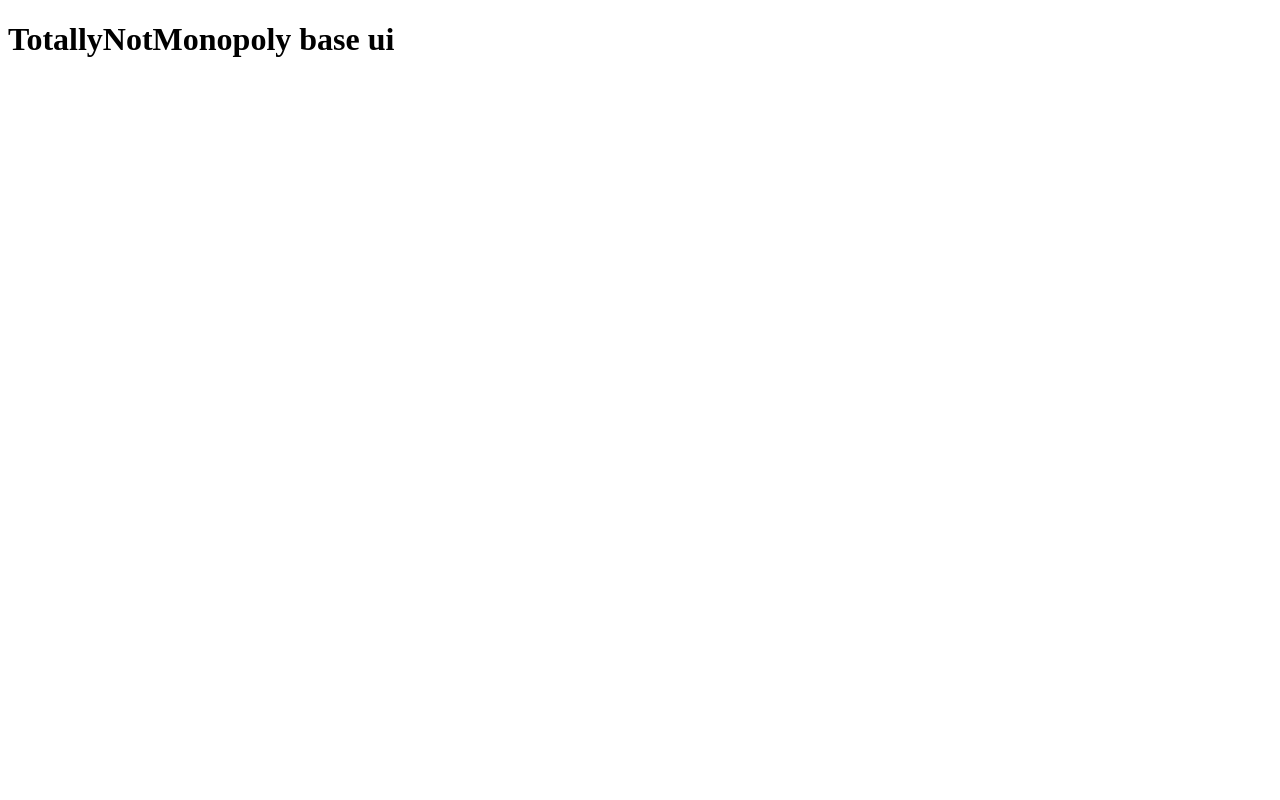
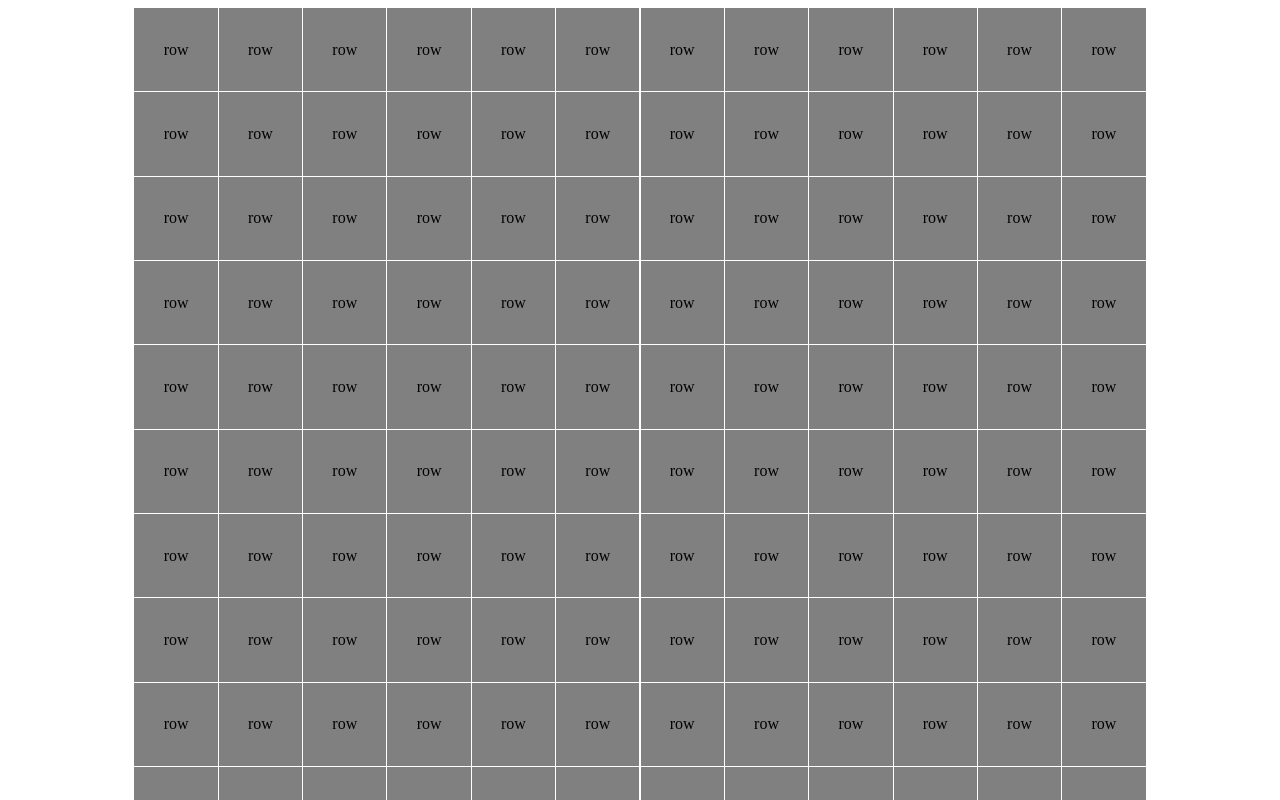
Before and after one commit to Kojotm/TotallyNotMonopoly, an Angular app in the folder TotallyNotMonopolyUI/: page / in a window 1280 px wide. Shown: the top 800 px of the page. Built offline with nearby package versions, Linux system fonts and the light colour scheme.

Commit message:
Create basic table view for the game
Co-Authored-By: rcsekei <60923630+rcsekei@users.noreply.github.com>

```diff
--- a/TotallyNotMonopolyUI/src/app/app-routing.module.ts
+++ b/TotallyNotMonopolyUI/src/app/app-routing.module.ts
@@ -1,7 +1,10 @@
 import { NgModule } from '@angular/core';
 import { RouterModule, Routes } from '@angular/router';
+import { GameTableComponent } from './game-table/game-table.component';
 
-const routes: Routes = [];
+const routes: Routes = [
+  { path: '', component: GameTableComponent },
+];
 
 @NgModule({
   imports: [RouterModule.forRoot(routes)],
--- a/TotallyNotMonopolyUI/src/app/app.component.html
+++ b/TotallyNotMonopolyUI/src/app/app.component.html
@@ -1 +1 @@
-<h1>TotallyNotMonopoly base ui</h1>
+<router-outlet></router-outlet>
--- a/TotallyNotMonopolyUI/src/app/app.module.ts
+++ b/TotallyNotMonopolyUI/src/app/app.module.ts
@@ -3,14 +3,27 @@ import { BrowserModule } from '@angular/platform-browser';
 
 import { AppRoutingModule } from './app-routing.module';
 import { AppComponent } from './app.component';
+import { BrowserAnimationsModule } from '@angular/platform-browser/animations';
+import { GameTableComponent } from './game-table/game-table.component';
+
+import { MatGridListModule } from '@angular/material/grid-list';
+
+
+const MaterialComponents = [
+  MatGridListModule
+]
+
 
 @NgModule({
   declarations: [
-    AppComponent
+    AppComponent,
+    GameTableComponent
   ],
   imports: [
     BrowserModule,
-    AppRoutingModule
+    AppRoutingModule,
+    BrowserAnimationsModule,
+    MaterialComponents
   ],
   providers: [],
   bootstrap: [AppComponent]
--- /dev/null
+++ b/TotallyNotMonopolyUI/src/app/game-table/game-table.component.html
@@ -0,0 +1,7 @@
+<div class="table-wrapper">
+
+  <mat-grid-list cols="12" rowHeight="1:1">
+    <mat-grid-tile *ngFor="let row of rows">row</mat-grid-tile>
+  </mat-grid-list>
+
+</div>
--- /dev/null
+++ b/TotallyNotMonopolyUI/src/app/game-table/game-table.component.scss
@@ -0,0 +1,8 @@
+.table-wrapper {
+  margin: auto;
+  height: 80vh;
+  width: 80%;
+  mat-grid-tile {
+    background-color: gray;
+  }
+}
--- /dev/null
+++ b/TotallyNotMonopolyUI/src/app/game-table/game-table.component.ts
@@ -0,0 +1,17 @@
+import { ArrayType } from '@angular/compiler';
+import { Component, OnInit } from '@angular/core';
+
+@Component({
+  selector: 'app-game-table',
+  templateUrl: './game-table.component.html',
+  styleUrls: ['./game-table.component.scss']
+})
+export class GameTableComponent implements OnInit {
+  public rows: number[] = Array(144).fill(0);
+
+  constructor() { }
+
+  ngOnInit(): void {
+  }
+
+}
```
Also changed, not shown: 1 other file (tests, documents, lock files or other folders).
